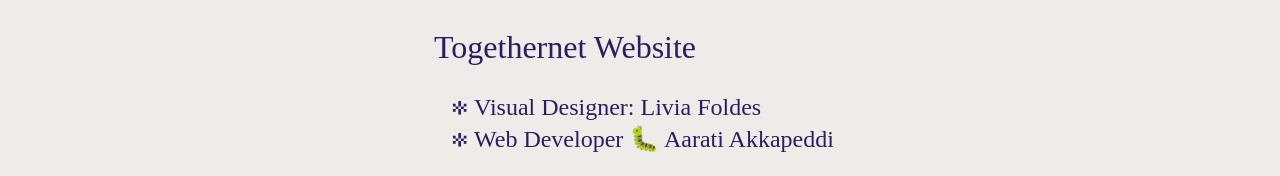
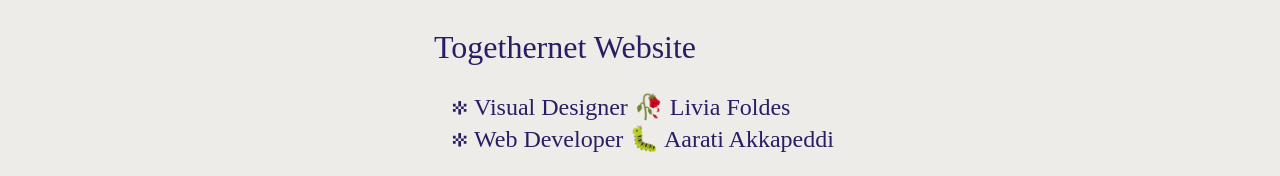
Before and after one commit to together-support/together-support.github.io, a plain HTML site: page community.html in a window 1280 px wide. Shown: the part 5189-5365 px from the top of the page. Drawn offline with Linux system fonts and the light colour scheme; a web font is replaced by a local one.

Commit message:
Livia's emoji

```diff
--- a/community.html
+++ b/community.html
@@ -153,7 +153,7 @@
 					</ul>
 					<h2>Togethernet Website</h2>
 					<ul>
-						<li>Visual Designer: Livia Foldes</li>
+						<li>Visual Designer 🥀 Livia Foldes</li>
 						<li>Web Developer 🐛 Aarati Akkapeddi</li>
 					</ul>
 					<p>Ideas for Togethernet did not come out of the ether. We are deeply grateful that <a href="https://www.andalsotoo.net/wp-content/uploads/2018/10/Building-Consentful-Tech-Zine-SPREADS.pdf">Consentful Tech Zine</a>, published by Una Lee and Dann Toliver under <a href="https://creativecommons.org/licenses/by/4.0/legalcode">CC-BY</a> in 2017 had the foresight of using F.R.I.E.S.
```
